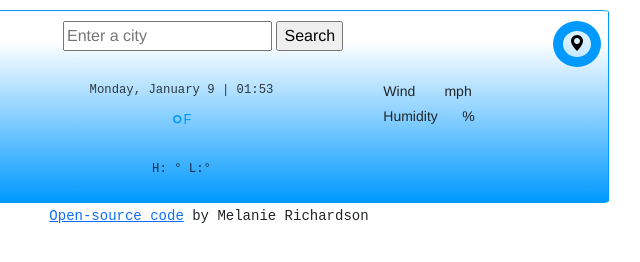
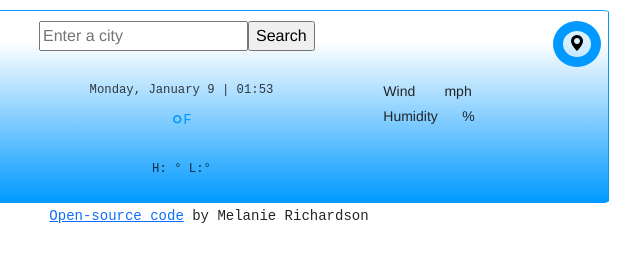
Before and after one commit to MelanieMayne/weather-app-project, a plain HTML site: page index.html in a window 1280 px wide. Shown: the full height of the page, 431-1071 px from the left. Drawn offline with nearby package versions, Linux system fonts and the light colour scheme; no server answers.

Commit message:
search bar is center

```diff
--- a/src/styles.css
+++ b/src/styles.css
@@ -22,11 +22,11 @@ header {
   position: relative;
   bottom: 12px;
 }
-#search-bar {
-  margin: 10px 0;
+#search-form {
+  display: flex;
 }
 #search-button {
-  margin: 10px 0;
+  display: inline-flex;
   color: #fff;
   background: #0099ff;
 }
```
